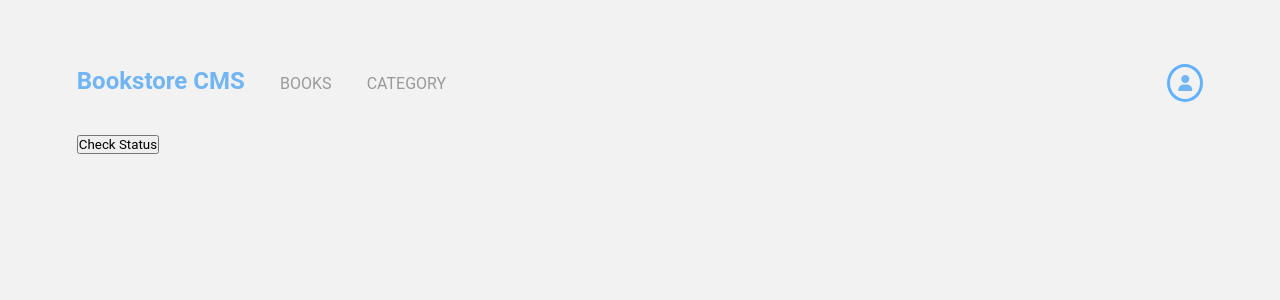
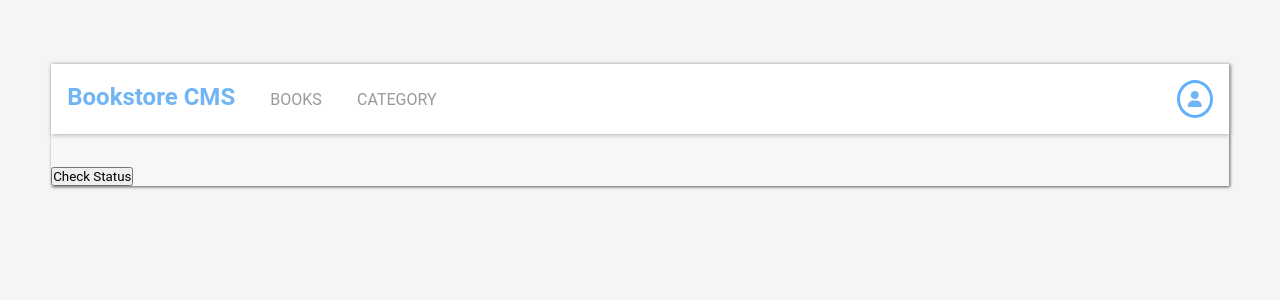
Before and after one commit to David-Lanzz/Bookstore, a React (Create React App) app: page /category in a window 1280 px wide. Shown: the top 300 px of the page. Built offline with nearby package versions, Linux system fonts and the light colour scheme.

Commit message:
Fix styling

```diff
--- a/src/components/books.jsx
+++ b/src/components/books.jsx
@@ -23,7 +23,17 @@ const Books = () => {
 
   return (
     <ul>
-      {books.map((element) => (
+      {books.map((element) => {
+        const progressStyle = {
+          width: '5rem',
+          height: '5rem',
+          borderRadius: '50%',
+          display: 'flex',
+          alignItems: 'center',
+          justifyContent: 'center',
+          background: `conic-gradient(rgba(106, 177, 243, 0.945) ${element.degree}deg, #ededed 0deg)`,
+        };
+        return (
           <section key={element.item_id} className="booksStorage" id={element.item_id}>
             <ul>
               <li className="cat">{element.category}</li>
@@ -47,15 +57,7 @@ const Books = () => {
                 <li className="percentcontainer">
                   <div
                     className="percentbar"
-                  style={{
-                    width: '5rem',
-                    height: '5rem',
-                    borderRadius: '50%',
-                    display: 'flex',
-                    alignItems: 'center',
-                    justifyContent: 'center',
-                    background: `conic-gradient(rgba(106, 177, 243, 0.945) ${element.degree}deg, #ededed 0deg)`,
-                  }}
+                    style={progressStyle}
                   />
                 </li>
                 <li>
@@ -81,7 +83,8 @@ const Books = () => {
               <li><button type="button" className="btn">UPDATE PROGRESS</button></li>
             </ul>
           </section>
-      ))}
+        );
+      })}
     </ul>
   );
 };
--- a/src/index.css
+++ b/src/index.css
@@ -14,8 +14,8 @@ li {
 }
 
 body {
-  padding: 5% 6%;
-  background-color: rgba(0, 0, 0, 0.05);
+  padding: 5% 4%;
+  background-color: rgba(0, 0, 0, 0.041);
 }
 
 .links {
--- a/src/routes/Header.jsx
+++ b/src/routes/Header.jsx
@@ -4,10 +4,10 @@ import Headerlink from '../components/headerlinks';
 const Header = () => {
   const links = [{ link: 'BOOKS', path: '/' }, { link: 'CATEGORY', path: 'category' }];
   return (
-    <>
+    <div className='overall'>
       <Headerlink links={links} />
       <Outlet />
-    </>
+    </div>
   );
 };
 export default Header;
--- a/src/styles/books.css
+++ b/src/styles/books.css
@@ -8,6 +8,7 @@
   min-height: 10rem;
   background-color: #fff;
   border-radius: 3px;
+  margin: 0 6%;
 }
 
 .vert {
@@ -16,29 +17,32 @@
   background-color: #d3d3d3;
 }
 
+ul,
+.percentcontainer,
+.progresssect {
+  display: flex;
+}
+
+.progresssect,
 ul {
-  display: flex;
   flex-direction: column;
+}
+
+ul {
   gap: 0.8rem;
 }
 
-.curr {
+.curr,
+.shortline {
   font-weight: 100;
 }
 
 .shortline {
   color: #b8b8b8;
-  font-weight: 100;
 }
 
 .percentcontainer {
-  display: flex;
   justify-content: center;
-}
-
-.progresssect {
-  display: flex;
-  flex-direction: column;
 }
 
 .percentbar::before {
--- a/src/styles/create.css
+++ b/src/styles/create.css
@@ -57,6 +57,10 @@ button {
     justify-content: space-between;
   }
 
+  .createsection {
+    padding: 0 6% 6% 6%;
+  }
+
   .titlecontainer {
     width: 80%;
   }
--- a/src/styles/header.css
+++ b/src/styles/header.css
@@ -13,6 +13,11 @@
   color: #9b9a9a;
 }
 
+.overall {
+  background-color: rgb(247, 247, 247);
+  box-shadow: 1px 1px 3px #5c5c5c;
+}
+
 .fa-solid {
   border: solid 3px rgb(97, 177, 252);
   border-radius: 50%;
@@ -25,6 +30,9 @@
 
 .parent {
   margin-bottom: 2rem;
+  background-color: #fff;
+  padding: 1rem;
+  box-shadow: 1px 1px 5px #afafaf;
 }
 
 @media screen and (min-width: 768px) {
```
Lines whose indentation alone changed are shown as unchanged.
